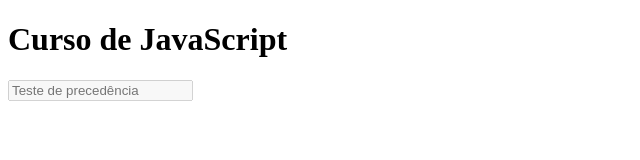
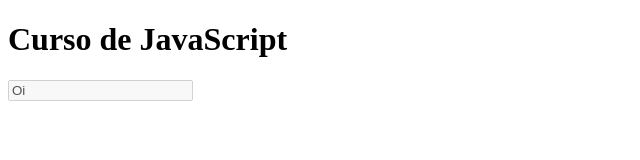
Before and after one commit to LucasPanfieti/javascript, a plain HTML site: page index.html in a window 1280 px wide. Shown: the full height of the page, 0-640 px from the left. Drawn offline with Linux system fonts and the light colour scheme.

Commit message:
Add files via upload

```diff
--- a/index.html
+++ b/index.html
@@ -16,7 +16,7 @@
 			disabled="disabled"
 		>
 
-		<script src="meu_script.js"></script>
+		<script src="script.js"></script>
 
 	</body>
 </html>
--- /dev/null
+++ b/script.js
@@ -0,0 +1,8 @@
+alert('Isso é um alerta, clique em "OK"')
+//faz um alerta
+
+document.getElementById('nome').value = 'Oi'
+/*
+	selecionar um elemento no DOM
+	atualizar o valor desse elemento com uma string
+*/
```
